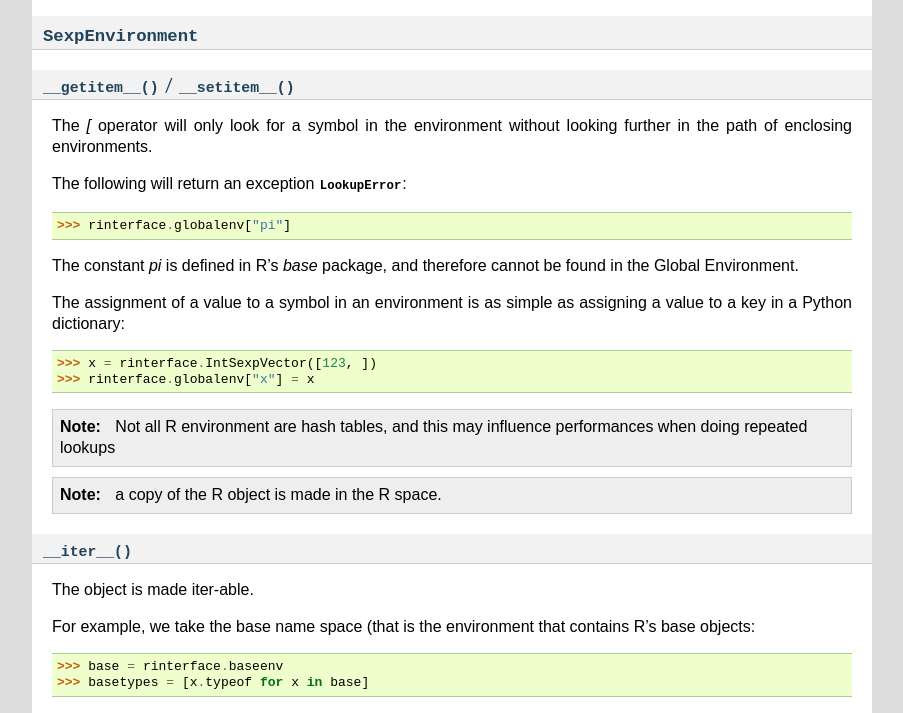
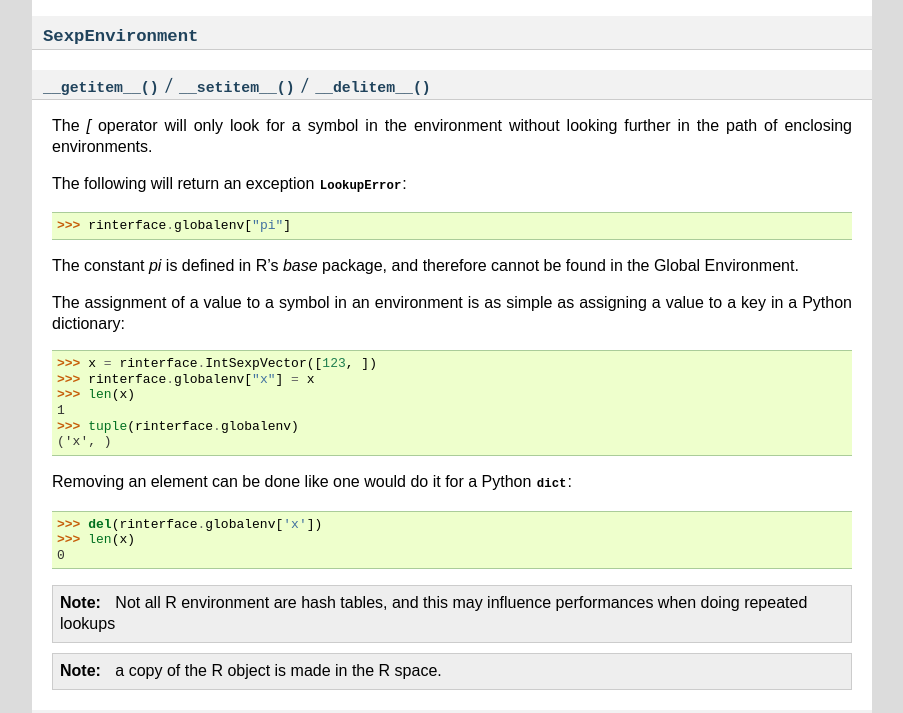
Before and after one commit to uhjish/rpy2, a Sphinx documentation site: the page built from doc/source/rinterface.rst, in a window 1280 px wide and 900 px high, scrolled down 10489 px, cut to the strip 187-900 px from the top of the window. Shown: the whole strip, without its empty margins (198-1101 px from the left). Built offline with Sphinx 7.4.7, drawn with Linux system fonts in a browser that asks for light colours; formulas are drawn with MathJax 3.

Commit message:
doc about removing items from an environment

```diff
--- a/doc/source/rinterface.rst
+++ b/doc/source/rinterface.rst
@@ -726,8 +726,8 @@ Convenience classes are provided to create vectors of a given type:
 
 
 
-:meth:`__getitem__` / :meth:`__setitem__`
-^^^^^^^^^^^^^^^^^^^^^^^^^^^^^^^^^^^^^^^^^
+:meth:`__getitem__` / :meth:`__setitem__` / :meth:`__delitem__`
+^^^^^^^^^^^^^^^^^^^^^^^^^^^^^^^^^^^^^^^^^^^^^^^^^^^^^^^^^^^^^^^
 
 The *[* operator will only look for a symbol in the environment
 without looking further in the path of enclosing environments.
@@ -744,7 +744,16 @@ simple as assigning a value to a key in a Python dictionary:
 
 >>> x = rinterface.IntSexpVector([123, ])
 >>> rinterface.globalenv["x"] = x
+>>> len(x)
+1
+>>> tuple(rinterface.globalenv)
+('x', )
 
+Removing an element can be done like one would do it for a Python :class:`dict`:
+
+>>> del(rinterface.globalenv['x'])
+>>> len(x)
+0
 
 .. note::
    Not all R environment are hash tables, and this may
```
